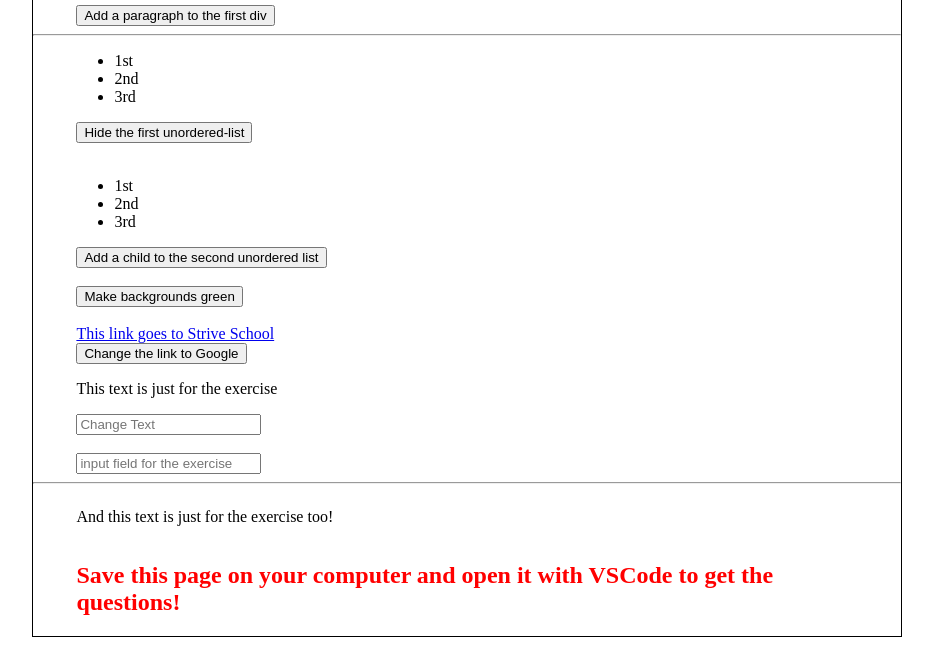
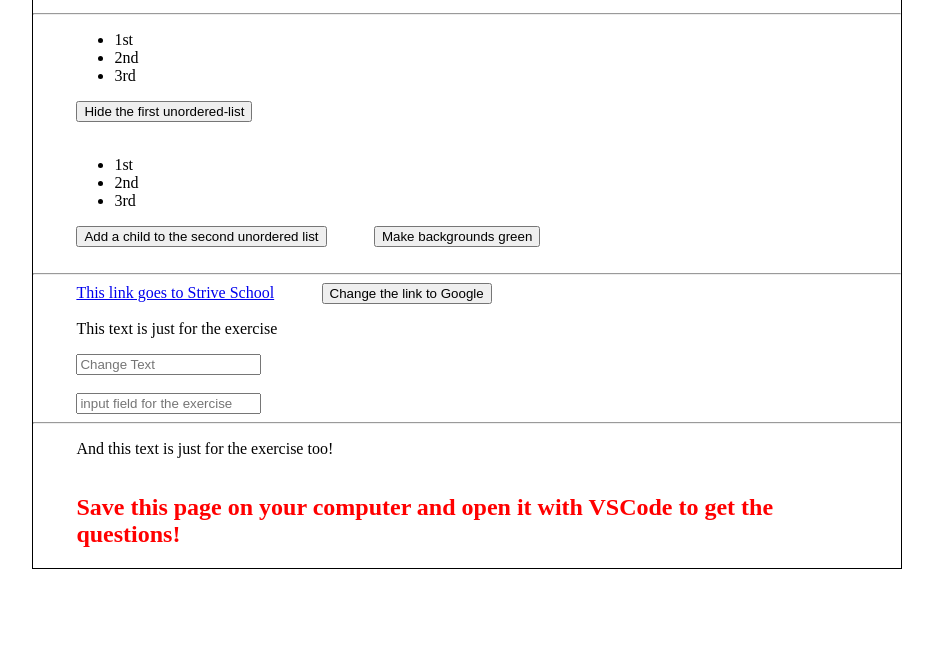
Before and after one commit to yasirozdemir/HW10-Javascript-Inputs-Events, a plain HTML site: page index.html in a window 1280 px wide. Shown: the part 163-820 px from the top of the page, without its empty margins (173-1106 px from the left). Drawn offline with Linux system fonts and the light colour scheme.

Commit message:
Update index.html

```diff
--- a/index.html
+++ b/index.html
@@ -20,13 +20,13 @@
         border: solid 1px black;
       }
 
-      h1, h2, p, input, a {
+      h1, h2 {
         display: inline-block;
         margin-right: 5%;
         margin-left: 5%;
       }
 
-      li {
+      li, p, input, a {
         margin-left: 5%;
       }
 
@@ -64,14 +64,12 @@
         <li>3rd</li>
       </ul>
       <input type="button" value="Add a child to the second unordered list" onclick=" addToTheSecond('Hello, this is the new child!')">
-      <br>
-      <br>
       <input type="button" value="Make backgrounds green" onclick=" paintItGreen()">
       <br>
       <br>
+      <hr>
 
       <a href="strive.school">This link goes to Strive School</a>
-      <br>
       <input type="button" value="Change the link to Google" onclick="changeUrls()">
 
       <div>
```
